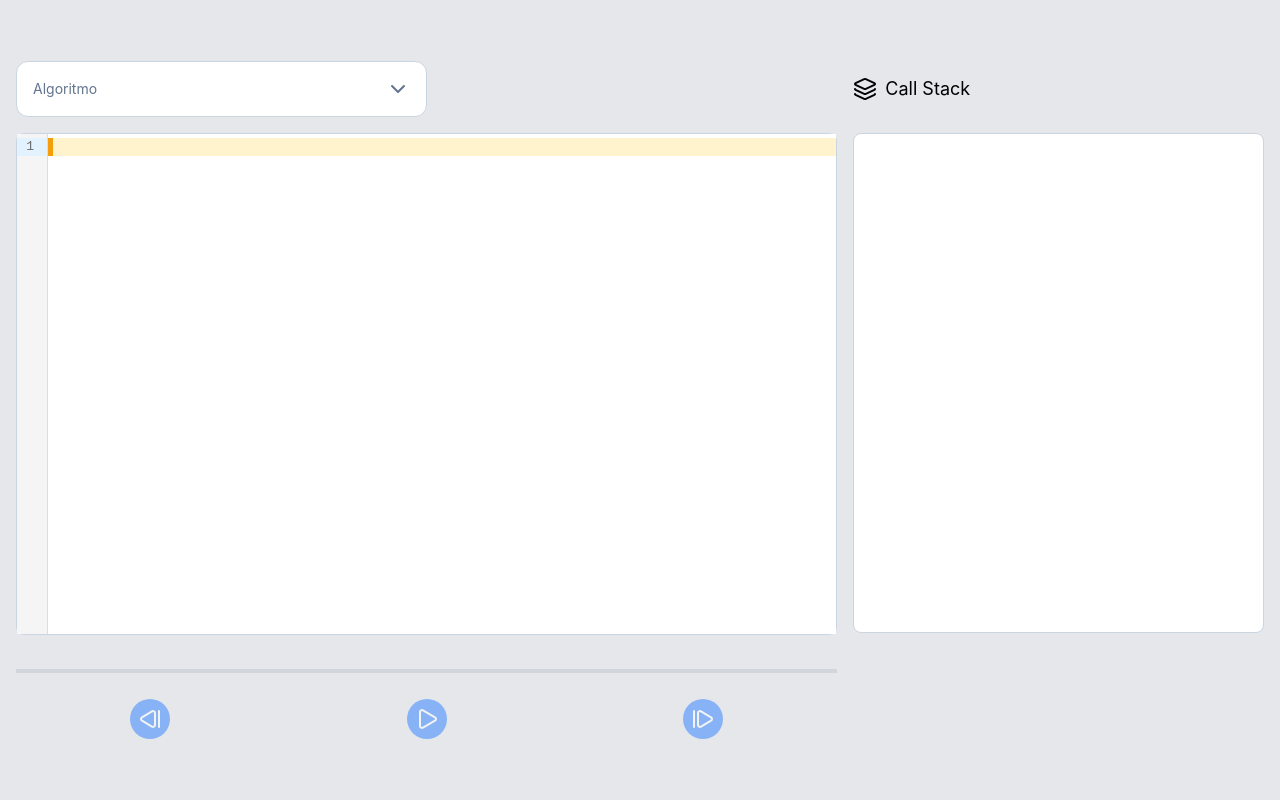
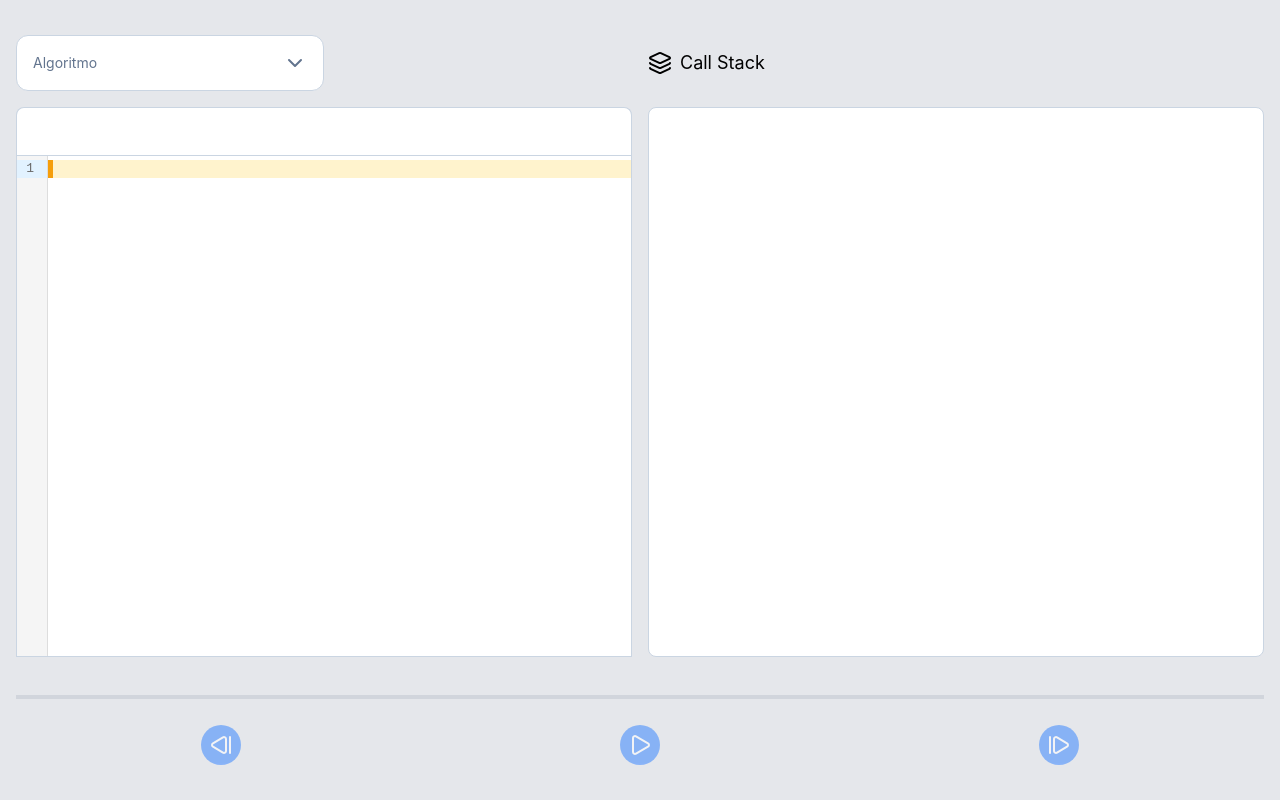
Before and after one commit to edgarhurtado27/traceflow, a React (Vite) app: page / in a window 1280 px wide. Built offline with nearby package versions, Linux system fonts and the light colour scheme.

Commit message:
UI improvements

```diff
--- a/src/App.tsx
+++ b/src/App.tsx
@@ -90,9 +90,9 @@ export default function App() {
   };
 
   return (
-    <div className="min-h-screen min-w-full p-4 flex justify-center items-center bg-gray-200 font-sans">
+    <div className="min-h-screen min-w-full p-4 flex justify-center items-center bg-gray-200 font-sans flex flex-col gap-5">
       <div className="flex flex-col md:flex-row w-full max-w-7xl gap-4">
-        <div className="md:basis-2/3 flex flex-col gap-4">
+        <div className="md:basis-1/2 flex flex-col gap-4">
           <Listbox value={selectedAlgorithm} onChange={changeAlgorithm}>
             <div className="relative">
               <Listbox.Button
@@ -170,9 +170,29 @@ export default function App() {
               </Listbox.Options>
             </div>
           </Listbox>
-          <Editor editorViewRef={editorViewRef} code={algorithm?.code} />
+          <Editor
+            editorViewRef={editorViewRef}
+            code={algorithm?.code}
+            fileName={algorithm?.editorAlgorithmName}
+          />
+        </div>
+        <div className="md:basis-1/2 flex flex-col gap-4">
+          <div className="flex items-center gap-2 h-14">
+            <Layers />
+            <h2 className="text-lg">Call Stack</h2>
+          </div>
+          <Stack
+            snapshot={snapShot}
+            stackHeight={500}
+            gap={10}
+            renderCardItem={(item: Frame) => <Card item={item} />}
+          />
+        </div>
 
-          <div className="grid grid-flow-col grid-rows-2 gap-2">
+      </div>
+
+
+        <div className="grid grid-flow-col grid-rows-2 gap-2 w-full max-w-7xl">
           <TimeLine
             snapshots={items}
             indexCurrentSnapshot={snapShot?.seq}
@@ -206,21 +226,10 @@ export default function App() {
               <StepForward />
             </button>
           </div>
+
       </div>
-        </div>
-        <div className="md:basis-1/3 flex flex-col gap-4">
-          <div className="flex items-center gap-2 h-14">
-            <Layers />
-            <h2 className="text-lg">Call Stack</h2>
-          </div>
-          <Stack
-            snapshot={snapShot}
-            stackHeight={500}
-            gap={10}
-            renderCardItem={(item: Frame) => <Card item={item} />}
-          />
-        </div>
-      </div>
+
+
     </div>
   );
 }
--- a/src/algorithms/recursion/factorial.tsx
+++ b/src/algorithms/recursion/factorial.tsx
@@ -70,6 +70,7 @@ export const factorialAlgorithm: AlgorithmDefinition = {
   title: "Factorial",
   category: "recursion",
   visualizer: "recursion",
+  editorAlgorithmName: "factorial.js",
   code,
   execute,
 };
--- a/src/components/Editor/Editor.tsx
+++ b/src/components/Editor/Editor.tsx
@@ -1,34 +1,52 @@
-import { RefObject } from 'react';
+import { RefObject } from "react";
 
 import CodeMirror from "@uiw/react-codemirror";
 import { EditorView } from "@codemirror/view";
 import { javascript } from "@codemirror/lang-javascript";
 
-
 interface EditorProps {
-  code: string,
-  editorViewRef: RefObject<EditorView | null>,
+  code: string;
+  editorViewRef: RefObject<EditorView | null>;
+  fileName: string;
 }
 
 const executionTheme = EditorView.theme({
   ".cm-activeLine": {
     backgroundColor: "#fff3cd",
-    borderLeft: "5px solid #f59e0b"
-  }
+    borderLeft: "5px solid #f59e0b",
+  },
 });
 
-export default function Editor({editorViewRef, code}: EditorProps) {
-
+export default function Editor({ editorViewRef, code, fileName }: EditorProps) {
   return (
+    <div className="flex flex-col">
+      <div className="border-1 border-b-0 h-12 border-slate-300  bg-white rounded-lg rounded-b-none  flex gap-2 px-4 flex-row items-center">
+        {fileName && (
+          <>
+            <svg viewBox="0 0 128 128" className="size-5">
+              <path
+                fill="#F0DB4F"
+                d="M1.408 1.408h125.184v125.185H1.408z"
+              ></path>
+              <path
+                fill="#323330"
+                d="M116.347 96.736c-.917-5.711-4.641-10.508-15.672-14.981-3.832-1.761-8.104-3.022-9.377-5.926-.452-1.69-.512-2.642-.226-3.665.821-3.32 4.784-4.355 7.925-3.403 2.023.678 3.938 2.237 5.093 4.724 5.402-3.498 5.391-3.475 9.163-5.879-1.381-2.141-2.118-3.129-3.022-4.045-3.249-3.629-7.676-5.498-14.756-5.355l-3.688.477c-3.534.893-6.902 2.748-8.877 5.235-5.926 6.724-4.236 18.492 2.975 23.335 7.104 5.332 17.54 6.545 18.873 11.531 1.297 6.104-4.486 8.08-10.234 7.378-4.236-.881-6.592-3.034-9.139-6.949-4.688 2.713-4.688 2.713-9.508 5.485 1.143 2.499 2.344 3.63 4.26 5.795 9.068 9.198 31.76 8.746 35.83-5.176.165-.478 1.261-3.666.38-8.581zM69.462 58.943H57.753l-.048 30.272c0 6.438.333 12.34-.714 14.149-1.713 3.558-6.152 3.117-8.175 2.427-2.059-1.012-3.106-2.451-4.319-4.485-.333-.584-.583-1.036-.667-1.071l-9.52 5.83c1.583 3.249 3.915 6.069 6.902 7.901 4.462 2.678 10.459 3.499 16.731 2.059 4.082-1.189 7.604-3.652 9.448-7.401 2.666-4.915 2.094-10.864 2.07-17.444.06-10.735.001-21.468.001-32.237z"
+              ></path>
+            </svg>
+            {fileName}
+          </>
+        )}
+      </div>
       <CodeMirror
         height="500px"
-          className='border-1 border-slate-300 rounded-lg bg-white'
+        className="border-1 border-slate-300 bg-white"
         editable={false}
         extensions={[javascript({ jsx: true }), executionTheme]}
         value={code}
-          onCreateEditor={(view : EditorView) => {
+        onCreateEditor={(view: EditorView) => {
           editorViewRef.current = view;
         }}
       />
+    </div>
   );
 }
--- a/src/components/Stack/Stack.tsx
+++ b/src/components/Stack/Stack.tsx
@@ -46,7 +46,7 @@ export default function Stack({
   }, [items, cardHeight, gap]);
 
   return (
-    <div className="stack border-1 border-slate-300 rounded-lg bg-white">
+    <div className="flex-1 relative border-1 border-slate-300 rounded-lg bg-white"> {/*flex-1 need to grow up automatically the stack*/}
       {items.map((item, index) => (
         <div
           key={index}
--- a/src/engine/types.tsx
+++ b/src/engine/types.tsx
@@ -39,6 +39,7 @@ export type AlgorithmDefinition = {
   category: string;
   visualizer: string;
   code: string;
+  editorAlgorithmName: string;
 
   execute: (
     ctx: ExecutionContext,
```
Lines whose indentation alone changed are shown as unchanged.
